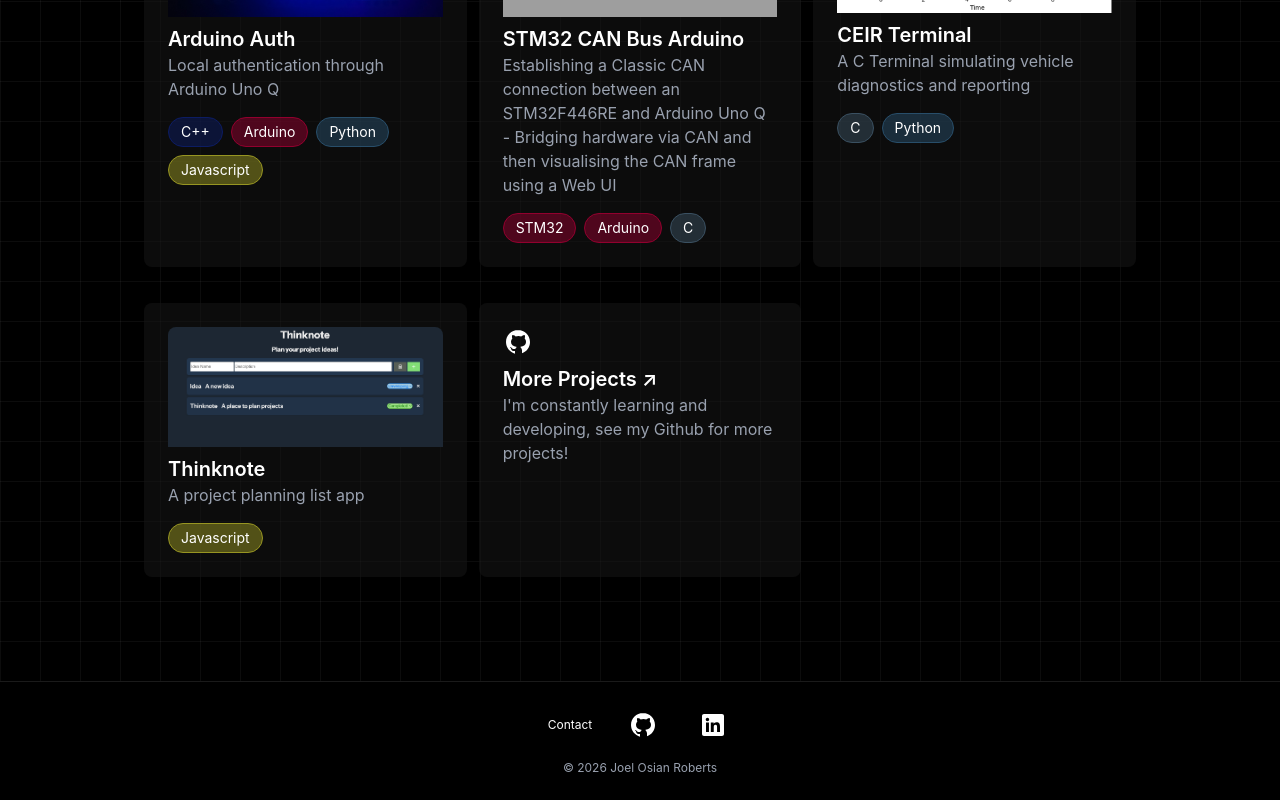
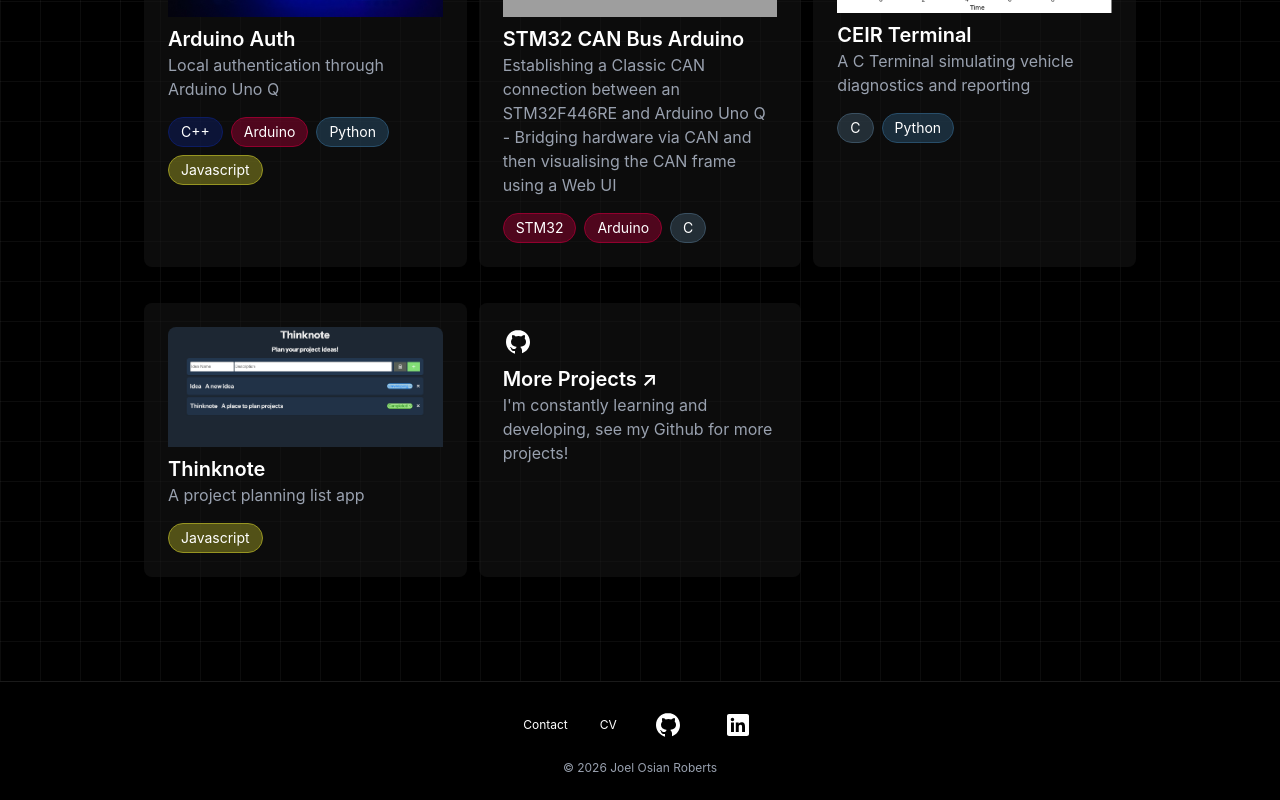
Before and after one commit to joel06rob/react-portfolio, a React (Vite) app in the folder react-portfolio/: page / in a window 1280 px wide. Shown: the part 2479-3279 px from the top of the page. Built offline with nearby package versions, Linux system fonts and the light colour scheme; grey boxes are pictures that could not be loaded.

Commit message:
updates - cv

```diff
--- a/react-portfolio/src/components/About.jsx
+++ b/react-portfolio/src/components/About.jsx
@@ -37,7 +37,7 @@ export default function About(){
                         <li className="p-1 bg-none hover:bg-[#3d3d3d]/50 rounded-lg"><a href="https://github.com/joel06rob"><img src="/icons8-github.svg"></img></a></li>
                         <li className="p-1 bg-none hover:bg-[#3d3d3d]/50 rounded-lg"><a href="https://www.linkedin.com/in/joel-osian-roberts-8a76b02b0/"><img src="/icons8-linkedin.svg"></img></a></li>
                         <li className="p-1 bg-none hover:bg-[#3d3d3d]/50 rounded-lg"><a href="mailto:joel.roberts2006@gmail.com"><img src="/icons8-mail-30.png"></img></a></li>
-                        <li className="p-1 bg-none hover:bg-[#3d3d3d]/50 rounded-lg"><a href=""><img src="/icons8-cv-30.png"></img></a></li>
+                        <li className="p-1 bg-none hover:bg-[#3d3d3d]/50 rounded-lg"><a href="JR_CV_SEPT.pdf"><img src="/icons8-cv-30.png"></img></a></li>
                     </ul>
                 </div>
 
--- a/react-portfolio/src/components/Footer.jsx
+++ b/react-portfolio/src/components/Footer.jsx
@@ -4,6 +4,7 @@ export default function Footer(){
             <div className="flex flex-col items-center gap-4">
                 <div className="flex gap-8 text-white items-center transition-colors duration-200">
                     <a href="mailto:joel.roberts2006@gmail.com" className="hover:text-gray-200">Contact</a>
+                    <a href="JR_CV_SEPT.pdf" className="hover:text-gray-200">CV</a>
                     <div className="p-1 bg-none hover:bg-[#3d3d3d]/50 rounded-lg"><a href="https://github.com/joel06rob"><img src="/icons8-github.svg"></img></a></div>
                     <div className="p-1 bg-none hover:bg-[#3d3d3d]/50 rounded-lg"><a href="https://www.linkedin.com/in/joel-osian-roberts-8a76b02b0/"><img src="/icons8-linkedin.svg"></img></a></div>
                 </div>
```
Also changed, not shown: 1 other file (tests, documents, lock files or other folders).
